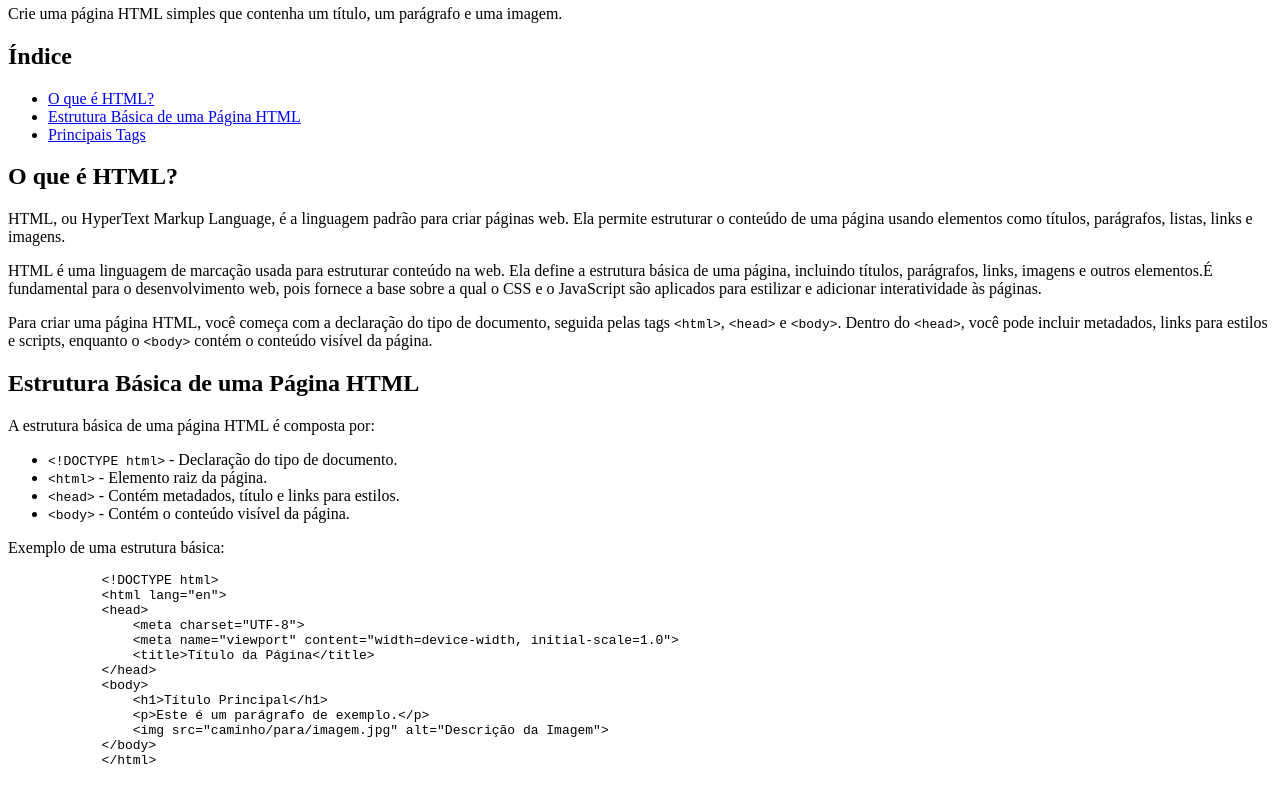
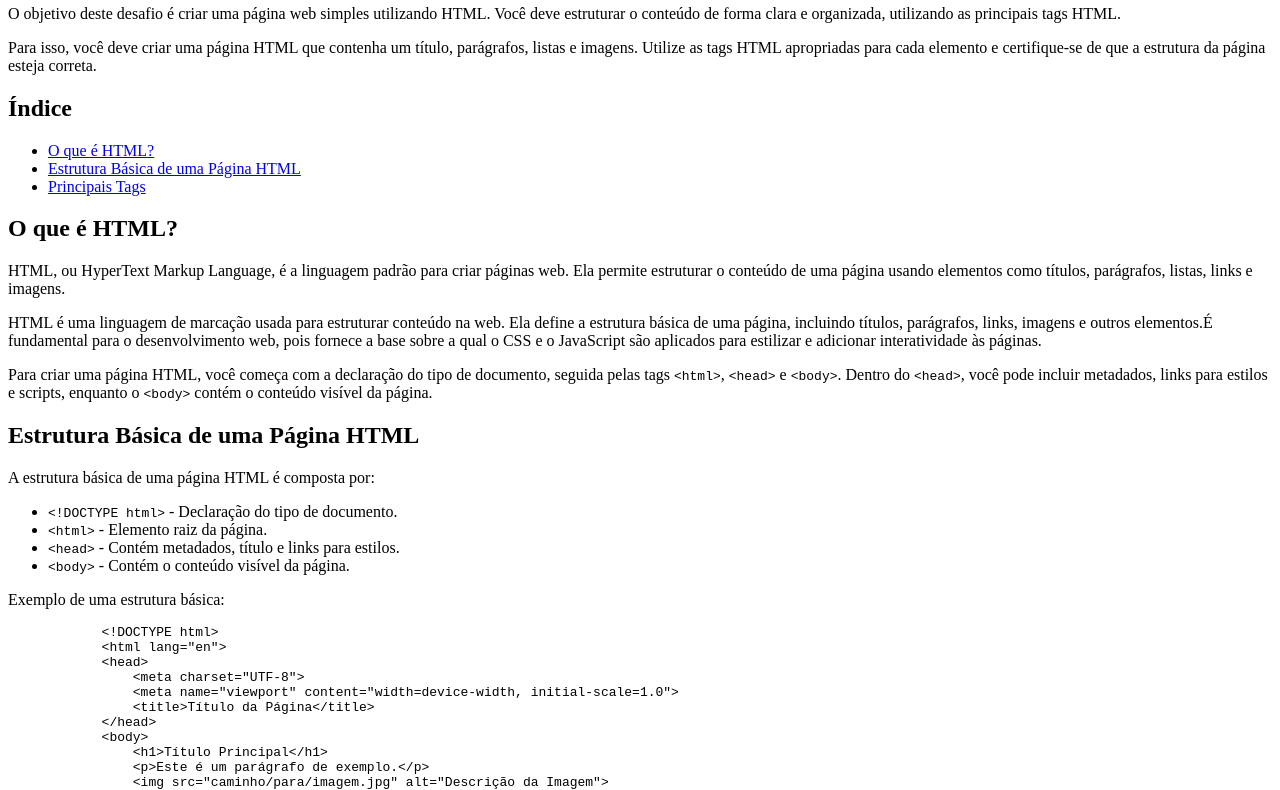
Before and after one commit to beatriz-ana/curso-web-developer, a plain HTML site: page html/desafio1.html in a window 1280 px wide. Shown: the part 144-934 px from the top of the page. Drawn offline with Linux system fonts and the light colour scheme.

Commit message:
Update desafio1.html

```diff
--- a/html/desafio1.html
+++ b/html/desafio1.html
@@ -11,7 +11,8 @@
     </div>
     <div>
         <h2>Desafio 1 - Criando Página Web</h2>
-        <p>Crie uma página HTML simples que contenha um título, um parágrafo e uma imagem.</p>
+        <p>O objetivo deste desafio é criar uma página web simples utilizando HTML. Você deve estruturar o conteúdo de forma clara e organizada, utilizando as principais tags HTML.</p>
+        <p>Para isso, você deve criar uma página HTML que contenha um título, parágrafos, listas e imagens. Utilize as tags HTML apropriadas para cada elemento e certifique-se de que a estrutura da página esteja correta.</p>
     </div>
     <div>
         <h2>Índice</h2>
```
